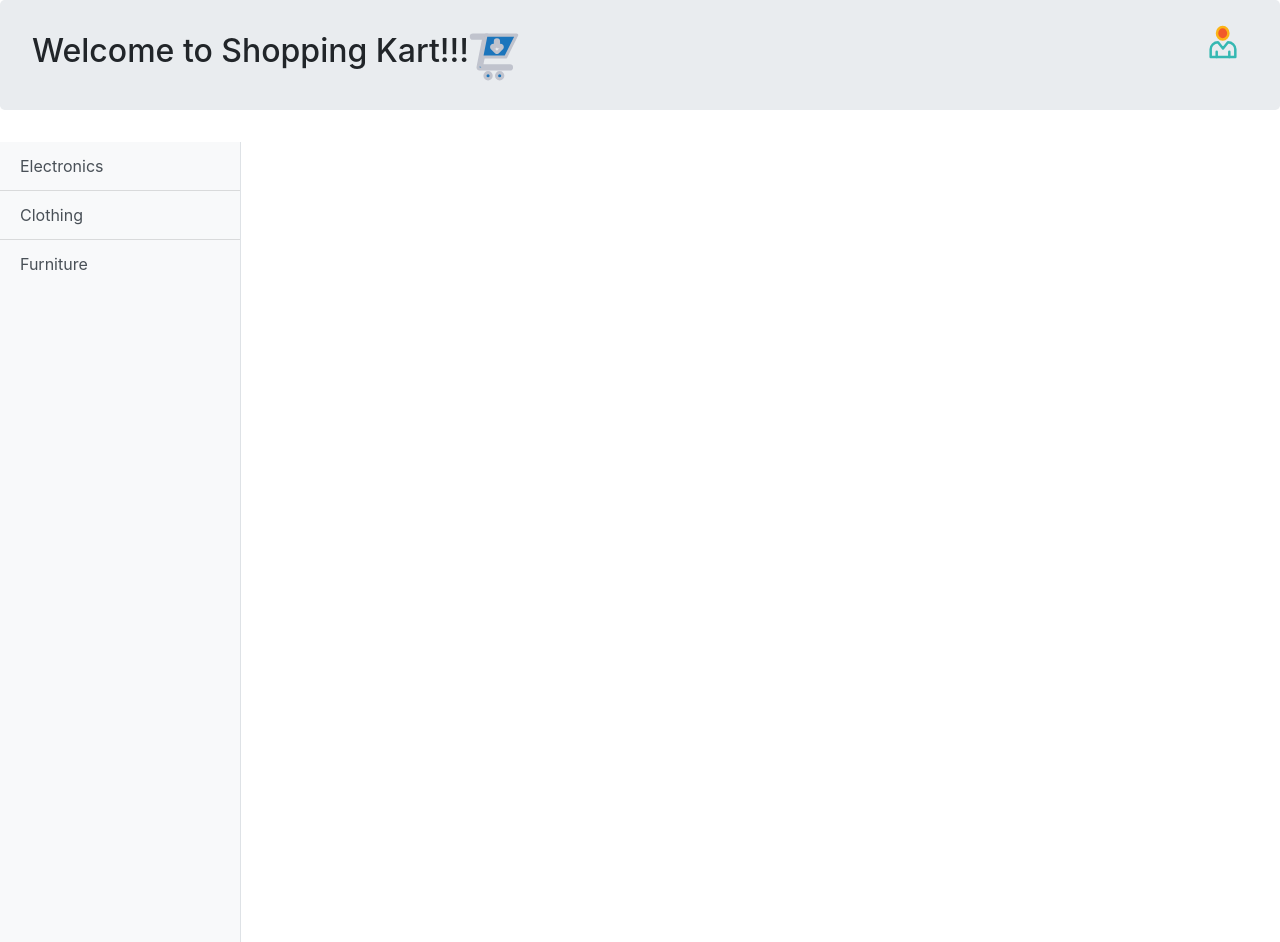
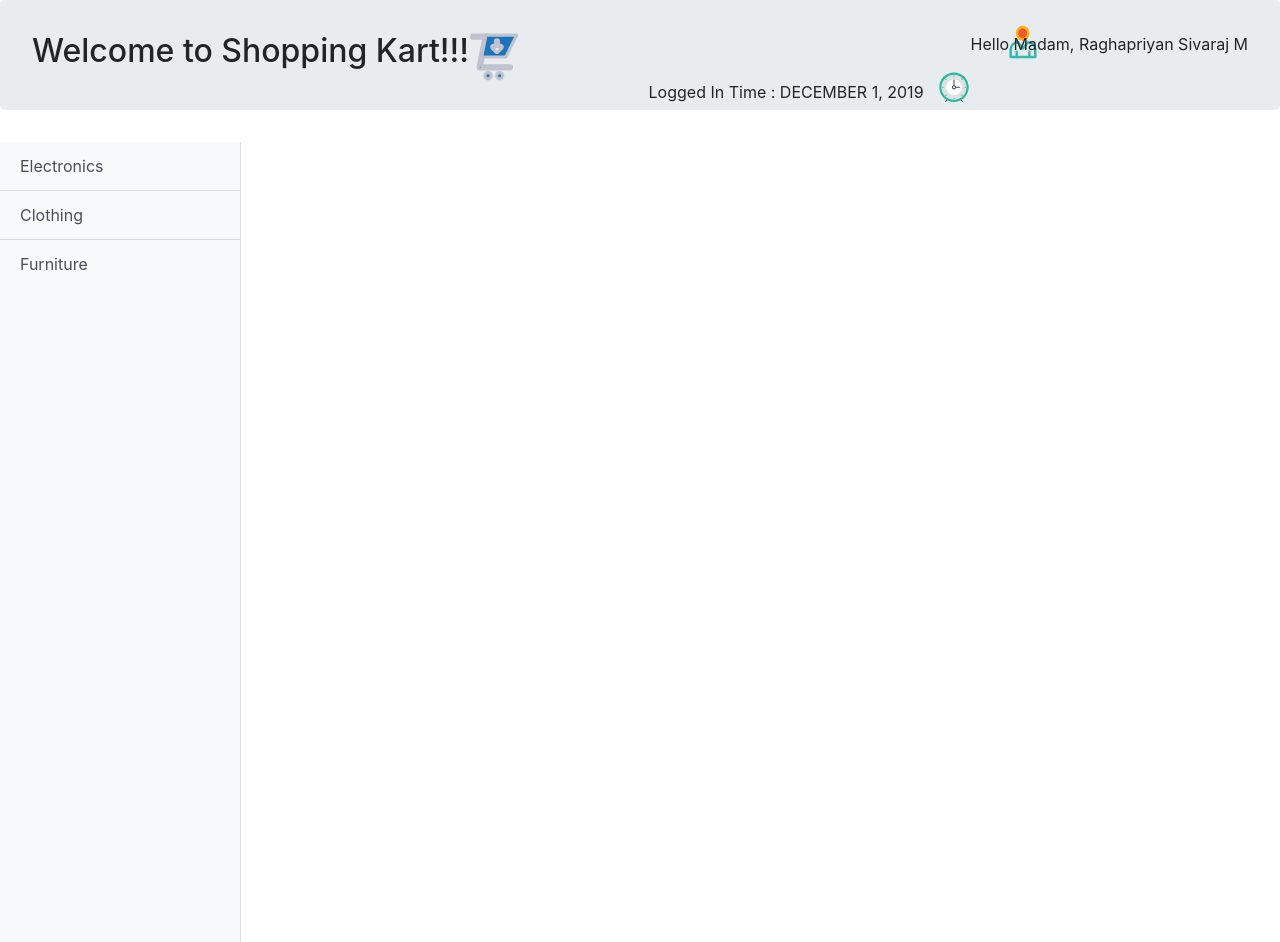
Before and after one commit to Raghapriyan/Batch4, an Angular app in the folder shopping-Kart/: page / in a window 1280 px wide. Built offline with nearby package versions, Linux system fonts and the light colour scheme.

Commit message:
Pipes and Custom Pipes

```diff
--- a/shopping-Kart/src/app/app.module.ts
+++ b/shopping-Kart/src/app/app.module.ts
@@ -13,10 +13,12 @@ import { OpticalsComponent } from './products/opticals/opticals.component';
 import { CartComponent } from './cart/cart.component';
 import { ProductServiceService } from './product-service.service';
 import { AlertModule } from 'ngx-bootstrap/alert';
+import { FormatUserNamePipe } from './utility/userNamePipe';
 
 @NgModule({
   declarations: [
     AppComponent,
+    FormatUserNamePipe,
     LoginComponent,
     HomeComponent,
     ElectronicsComponent,
--- a/shopping-Kart/src/app/home/home.component.css
+++ b/shopping-Kart/src/app/home/home.component.css
@@ -11,6 +11,31 @@ svg{
     margin-top: -15px;
     cursor: pointer;
     margin-right: 50px;
+    position: relative;
+    padding-right: 200px
+}
+
+.usr-name{
+  position: relative;
+  padding-left: 10px;
+}
+
+.logged-in-time {
+  margin-top: 48px;
+  margin-right: 15px;
+}
+
+.time-img{
+  margin-right: 22px;
+  margin-top: 40px;
+}
+
+.time-img svg {
+  height: 30px;
+}
+
+.fl-rgt {
+  float: right;
 }
 
 @media (min-width: 576px) {
--- a/shopping-Kart/src/app/home/home.component.html
+++ b/shopping-Kart/src/app/home/home.component.html
@@ -13,11 +13,61 @@
 		.st9{fill:#EBEFF2;stroke:#C0C3CD;stroke-width:2;stroke-miterlimit:10;}
 		.st10{fill:none;stroke:#000000;stroke-width:2;stroke-linecap:round;stroke-linejoin:round;stroke-miterlimit:10;}
 	</style><g><path class="st4" d="M29.8565674,25.8551807V32H10.1434326v-6.1448193c0-3.116291,2.6394186-5.6356621,5.8836784-5.6356621   l3.9774761,4.9224243l3.9683018-4.9224243C27.2171478,20.2195187,29.8565674,22.7388897,29.8565674,25.8551807z"/><ellipse class="st2" cx="19.7547703" cy="13.0011425" rx="4.5457697" ry="5.001143"/><g><line class="st4" x1="25.0526333" x2="25.0526333" y1="32" y2="27.7845478"/><line class="st4" x1="14.9473658" x2="14.9473658" y1="32" y2="27.7845478"/></g></g></svg></span>
+	<span class="fl-rgt usr-name">{{ userName | formatUserName:"Hello":"Madam"  }}</span>
+
 	<span (click)="showCart()"><svg id="Layer_1" style="enable-background:new 0 0 32 32;" version="1.1" viewBox="0 0 32 32" xml:space="preserve" xmlns="http://www.w3.org/2000/svg" xmlns:xlink="http://www.w3.org/1999/xlink"><style type="text/css">
 		.st0{fill:#00BBB4;}
 		.st1{fill:#1B75BC;}
 		.st2{fill:#F15A29;}
 	</style><g><path class="st1" d="M26.1923828,21.6762695H8.0234375l3.8295898-19.4833984   C11.8659668,2.1270752,11.8521118,2.0645752,11.8519897,2H9.8522339H2.5c-0.5522461,0-1,0.4477539-1,1s0.4477539,1,1,1h6.9591064   L5.8261719,22.4833984c-0.0576172,0.293457,0.019043,0.597168,0.2089844,0.828125s0.4736328,0.3647461,0.7724609,0.3647461   h19.3847656c0.5522461,0,1-0.4477539,1-1S26.7446289,21.6762695,26.1923828,21.6762695z"/><circle class="st1" cx="19.6256008" cy="28" r="2"/><circle class="st1" cx="12.2049274" cy="28" r="2"/><path class="st1" d="M10.871582,2L8.119873,16h15.4137573L30.5,2H10.871582z M20.9824219,10.3071289l-2.3995361,2.3990479   c-0.0923462,0.0925903-0.203064,0.1658936-0.3258057,0.2167358C18.1348877,12.9734497,18.005188,13,17.875,13   s-0.2598877-0.0266113-0.3820801-0.0771484c-0.1227417-0.0507813-0.2334595-0.1240845-0.3258057-0.2166748l-2.3995361-2.3990479   c-0.390625-0.3901367-0.390625-1.0234375,0-1.4140625s1.0234375-0.390625,1.4140625,0L16.875,9.5862427V6   c0-0.5522461,0.4472656-1,1-1s1,0.4477539,1,1v3.5862427l0.6933594-0.6931763c0.390625-0.390625,1.0234375-0.390625,1.4140625,0   S21.3730469,9.9169922,20.9824219,10.3071289z"/></g></svg></span>
+
+	<span class="fl-rgt time-img " (click) = "fnToggleDate()"> <svg version="1.1" id="Capa_1" xmlns="http://www.w3.org/2000/svg" xmlns:xlink="http://www.w3.org/1999/xlink" x="0px" y="0px"
+		viewBox="0 0 57.157 57.157" style="enable-background:new 0 0 57.157 57.157;" xml:space="preserve">
+   <circle style="fill:#E0E1E2;" cx="28.578" cy="29.157" r="26"/>
+   <circle style="fill:#FFFFFF;" cx="28.578" cy="29.157" r="15"/>
+   <path style="fill:#424A60;" d="M12.578,57.157c-0.256,0-0.512-0.098-0.707-0.293c-0.391-0.391-0.391-1.023,0-1.414l3.933-3.933
+	   c0.391-0.391,1.023-0.391,1.414,0s0.391,1.023,0,1.414l-3.933,3.933C13.09,57.059,12.834,57.157,12.578,57.157z"/>
+   <path style="fill:#424A60;" d="M44.578,57.157c-0.256,0-0.512-0.098-0.707-0.293l-3.963-3.963c-0.391-0.391-0.391-1.023,0-1.414
+	   s1.023-0.391,1.414,0l3.963,3.963c0.391,0.391,0.391,1.023,0,1.414C45.09,57.059,44.834,57.157,44.578,57.157z"/>
+   <path style="fill:#C7CAC7;" d="M46.672,11.371c-0.256,0-0.512-0.098-0.707-0.293c-0.391-0.391-0.391-1.023,0-1.414l3-3
+	   c0.391-0.391,1.023-0.391,1.414,0s0.391,1.023,0,1.414l-3,3C47.183,11.274,46.927,11.371,46.672,11.371z"/>
+   <path style="fill:#C7CAC7;" d="M10.485,11.371c-0.256,0-0.512-0.098-0.707-0.293l-3-3c-0.391-0.391-0.391-1.023,0-1.414
+	   s1.023-0.391,1.414,0l3,3c0.391,0.391,0.391,1.023,0,1.414C10.997,11.274,10.741,11.371,10.485,11.371z"/>
+   <path style="fill:#26B99A;" d="M28.578,57.157c-15.439,0-28-12.561-28-28s12.561-28,28-28s28,12.561,28,28
+	   S44.018,57.157,28.578,57.157z M28.578,5.157c-13.234,0-24,10.767-24,24s10.766,24,24,24s24-10.767,24-24S41.812,5.157,28.578,5.157
+	   z"/>
+   <g>
+	   <path style="fill:#26B99A;" d="M28.578,6.036c-0.552,0-1,0.447-1,1v1c0,0.553,0.448,1,1,1s1-0.447,1-1v-1
+		   C29.578,6.483,29.131,6.036,28.578,6.036z"/>
+	   <path style="fill:#26B99A;" d="M28.578,49.036c-0.552,0-1,0.447-1,1v1c0,0.553,0.448,1,1,1s1-0.447,1-1v-1
+		   C29.578,49.483,29.131,49.036,28.578,49.036z"/>
+	   <path style="fill:#26B99A;" d="M50.578,28.036h-1c-0.552,0-1,0.447-1,1s0.448,1,1,1h1c0.552,0,1-0.447,1-1
+		   S51.131,28.036,50.578,28.036z"/>
+	   <path style="fill:#26B99A;" d="M7.578,28.036h-1c-0.552,0-1,0.447-1,1s0.448,1,1,1h1c0.552,0,1-0.447,1-1
+		   S8.131,28.036,7.578,28.036z"/>
+	   <path style="fill:#26B99A;" d="M43.427,12.772l-0.707,0.707c-0.391,0.391-0.391,1.023,0,1.414c0.195,0.195,0.451,0.293,0.707,0.293
+		   s0.512-0.098,0.707-0.293l0.707-0.707c0.391-0.391,0.391-1.023,0-1.414S43.818,12.381,43.427,12.772z"/>
+	   <path style="fill:#26B99A;" d="M13.022,43.178l-0.707,0.707c-0.391,0.391-0.391,1.023,0,1.414c0.195,0.195,0.451,0.293,0.707,0.293
+		   s0.512-0.098,0.707-0.293l0.707-0.707c0.391-0.391,0.391-1.023,0-1.414S13.413,42.788,13.022,43.178z"/>
+	   <path style="fill:#26B99A;" d="M44.134,43.178c-0.391-0.391-1.023-0.391-1.414,0s-0.391,1.023,0,1.414l0.707,0.707
+		   c0.195,0.195,0.451,0.293,0.707,0.293s0.512-0.098,0.707-0.293c0.391-0.391,0.391-1.023,0-1.414L44.134,43.178z"/>
+	   <path style="fill:#26B99A;" d="M13.729,12.772c-0.391-0.391-1.023-0.391-1.414,0s-0.391,1.023,0,1.414l0.707,0.707
+		   c0.195,0.195,0.451,0.293,0.707,0.293s0.512-0.098,0.707-0.293c0.391-0.391,0.391-1.023,0-1.414L13.729,12.772z"/>
+   </g>
+   <path style="fill:#424A60;" d="M39.578,30.157h-8c-0.552,0-1-0.447-1-1s0.448-1,1-1h8c0.552,0,1,0.447,1,1
+	   S40.131,30.157,39.578,30.157z"/>
+   <path style="fill:#424A60;" d="M28.578,27.157c-0.552,0-1-0.447-1-1v-11c0-0.553,0.448-1,1-1s1,0.447,1,1v11
+	   C29.578,26.709,29.131,27.157,28.578,27.157z"/>
+   <path style="fill:#424A60;" d="M28.578,33.157c-2.206,0-4-1.794-4-4s1.794-4,4-4s4,1.794,4,4S30.784,33.157,28.578,33.157z
+		M28.578,27.157c-1.103,0-2,0.897-2,2s0.897,2,2,2s2-0.897,2-2S29.681,27.157,28.578,27.157z"/>
+   <path style="fill:#E7ECED;" d="M54.493,2.086c2.781,2.781,2.781,7.29,0,10.071L44.421,2.086C47.203-0.695,51.711-0.695,54.493,2.086
+	   z"/>
+   <path style="fill:#E7ECED;" d="M2.664,2.086c-2.781,2.781-2.781,7.29,0,10.071L12.735,2.086C9.954-0.695,5.445-0.695,2.664,2.086z"
+	   />
+   <g></g><g></g><g></g><g></g><g></g><g></g><g></g><g></g><g></g><g></g><g></g><g></g><g></g><g></g><g> </g>   </svg>   </span>
+
+   	<!-- Pipes Example: date:"MM/dd/yy hh:mm:ss a" -->
+	<span class="fl-rgt logged-in-time"> Logged In Time : {{ loggedInTime | date: toggleTime | uppercase }} </span>
 
 </div>
 
--- a/shopping-Kart/src/app/home/home.component.ts
+++ b/shopping-Kart/src/app/home/home.component.ts
@@ -13,12 +13,16 @@ import * as _ from 'lodash';
 export class HomeComponent implements OnInit {
 
   category:string = '';
+  loggedInTime: any;
   cartDisplay: boolean = false;
+  toggleTime = "longDate";
   selectedProduct = [];
+  userName = "Raghapriyan, Sivaraj, M"
 
   constructor(private router: Router, private http: HttpClient, private prodService: ProductServiceService) { }
 
   ngOnInit() {
+    this.loggedInTime = new Date();
     this.prodService.getAllProducts();
   }
 
@@ -27,8 +31,6 @@ export class HomeComponent implements OnInit {
   }
 
   fnLogin(arg1, arg2){
-    console.log(arg1);
-    console.log(arg2);
     this.router.navigateByUrl('/login');
   }
 
@@ -37,8 +39,17 @@ export class HomeComponent implements OnInit {
   }
 
   fnsendProduct (data){
+    this.prodService.addDataToCart(data);
+  }
 
-    this.prodService.addDataToCart(data);
-    // this.prodService.updateProdQty(data, false);
+  fnToggleDate(){
+
+    if(this.toggleTime == 'shortDate'){
+      this.toggleTime = 'longDate';
+    }
+    else{
+      this.toggleTime = 'shortDate';
+    }
+
   }
 }
--- /dev/null
+++ b/shopping-Kart/src/app/utility/userNamePipe.ts
@@ -0,0 +1,17 @@
+import { Pipe, PipeTransform } from '@angular/core';
+
+@Pipe({name: 'formatUserName' })
+
+export class FormatUserNamePipe implements PipeTransform{
+
+    transform(userName: string, msg?: string, greetings?: string){
+        userName = userName.replace(/,/g, '');
+        if(!msg){
+            msg = "Hi"
+        }
+        greetings = greetings ? greetings : "user";
+
+        // return msg + " " + greetings + ", " + userName;
+        return `${msg} ${greetings}, ${userName}`;
+    }
+}
```
Also changed, not shown: shopping-Kart/src/app/product-service.service.ts (+0 -7 lines).
